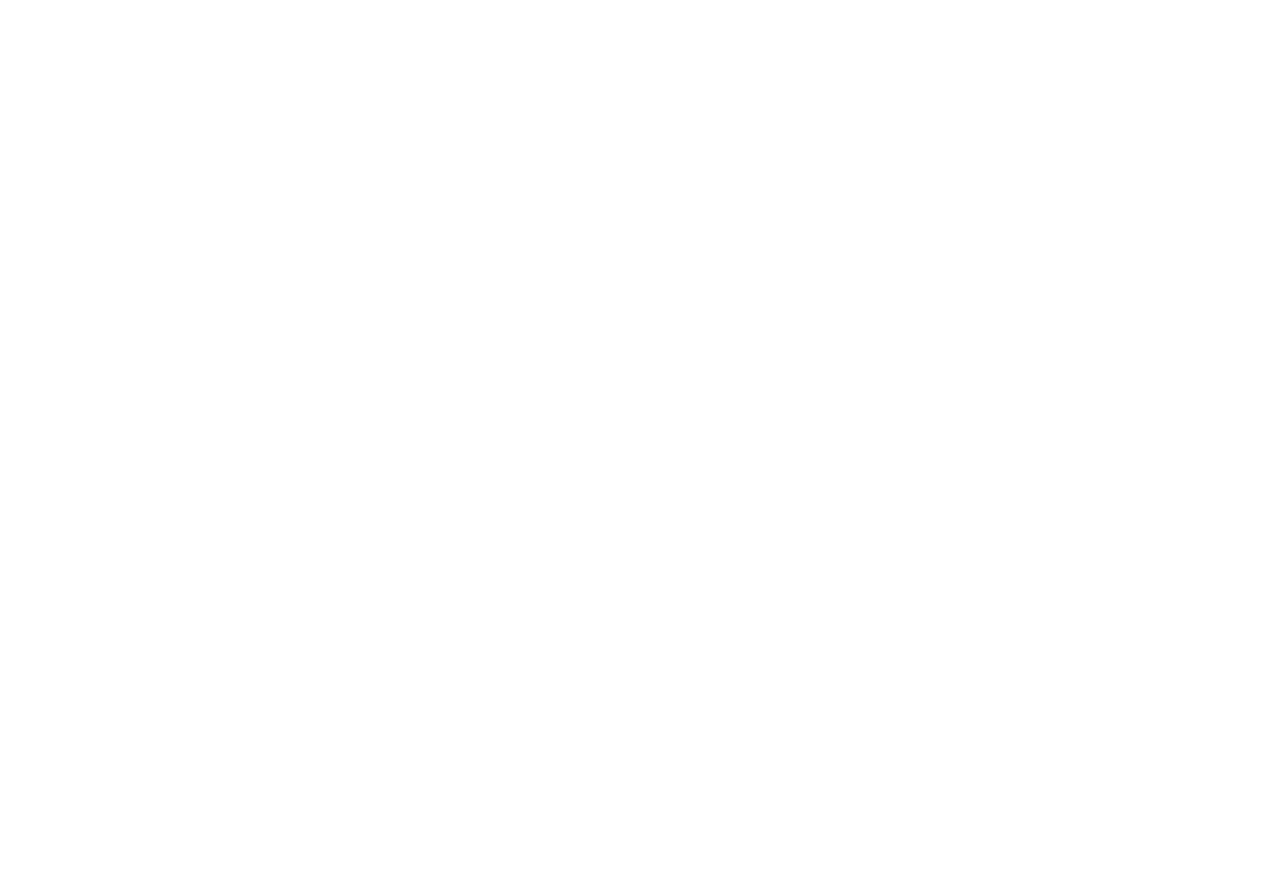
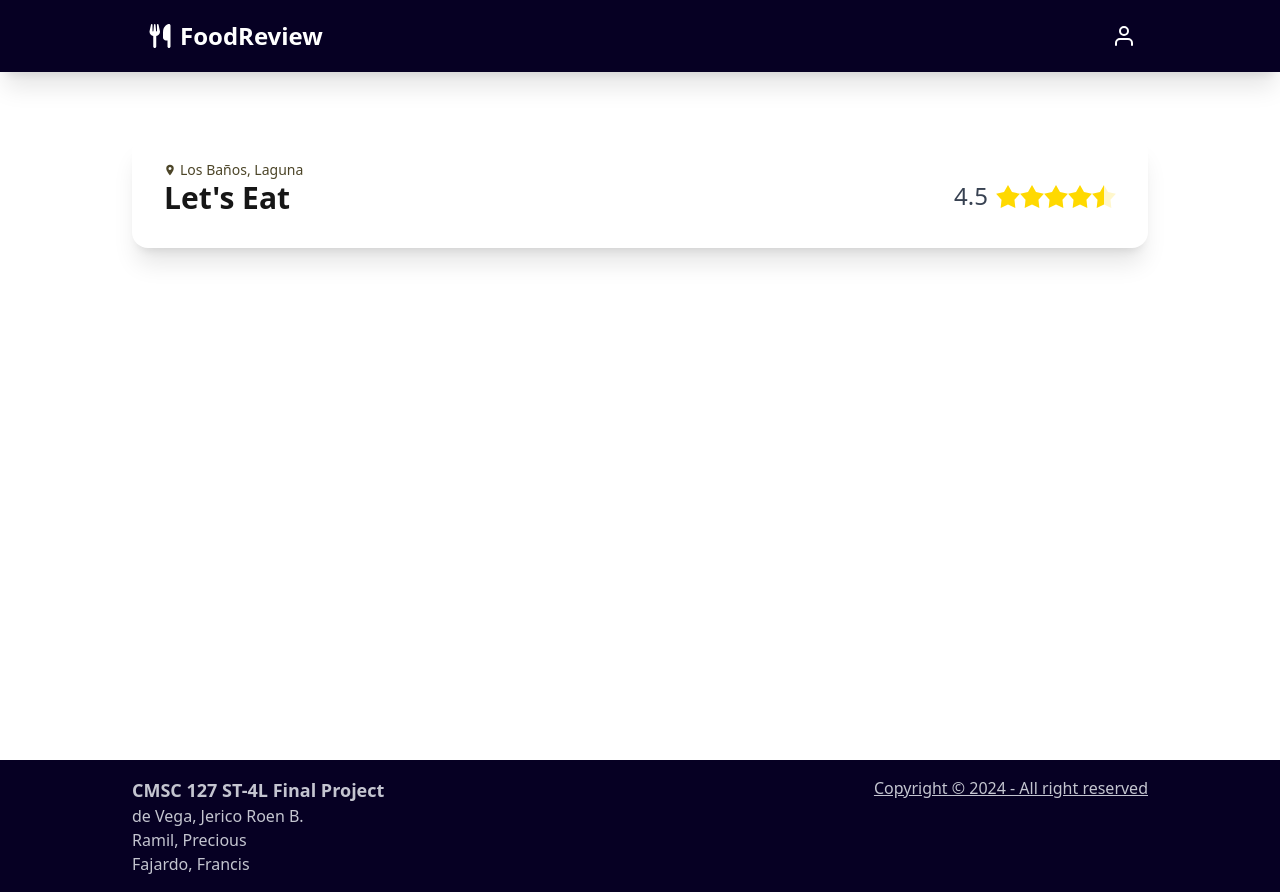
Before and after one commit to fofajardo/cmsc127-food-review, a React (Vite) app: page /establishment in a window 1280 px wide. Before the commit this address had no page. Before the commit the page ends 800 px from the top, so only its background shows below. Built offline with nearby package versions, Linux system fonts and the light colour scheme.

Commit message:
chore: created initial establishment page.

```diff
--- a/src/App.tsx
+++ b/src/App.tsx
@@ -6,6 +6,7 @@
 import { EstablishmentFeedPage } from "./pages/FeedPage.tsx";
 import { Signup } from "./pages/SignUpPage.tsx";
 import { Login } from "./pages/LoginPage.tsx";
+import { EstablishmentPage } from "./pages/EstablishmentPage.tsx";
 
 function App() {
   return (
@@ -13,6 +14,7 @@
       <Routes>
         <Route path="/" element={<HomePage />} />
         <Route path="/feed" element={<EstablishmentFeedPage />} />
+        <Route path="/establishment" element={<EstablishmentPage />} />
         <Route path="/login" element={<Login />} />
         <Route path="/signup" element={<Signup />} />
       </Routes>
--- /dev/null
+++ b/src/pages/EstablishmentPage.tsx
@@ -0,0 +1,40 @@
+import React, { useState } from "react";
+import { NavigationBar } from "../components/common/NavigationBar.tsx";
+import { Footer } from "../components/common/Footer.tsx";
+import { IoLocationSharp } from "react-icons/io5";
+import { RatingStarIndicator } from "../components/common/RatingStarIndicator.tsx";
+import { sampleEstablishment } from "../models/Establishment.ts";
+
+export function EstablishmentPage() {
+  const [establishment, setEstablishments] = useState(sampleEstablishment);
+  return (
+    <div className="flex flex-col items-center">
+      <NavigationBar />
+      <div className="flex min-h-[86vh] w-full max-w-[1080px] flex-1 flex-col items-stretch p-8">
+        <div className="card bg-white shadow-xl my-8 flex flex-col">
+          <div className={"card-body gap-0 pt-6"}>
+            <div
+              className="flex-row flex items-center text-lg gap-1 text-primary-content
+            "
+            >
+              <IoLocationSharp className="text-xs" />
+              <p className="text-sm">{establishment.location}</p>
+            </div>
+
+            <div className="flex flex-row justify-between items-start">
+              <h2 className="text-left text-3xl font-bold">
+                {establishment.name}
+              </h2>
+              <div className="flex flex-col justify-between">
+                <div className="card-actions flex-col">
+                  <RatingStarIndicator rating={establishment.average_rating} />
+                </div>
+              </div>
+            </div>
+          </div>
+        </div>
+      </div>
+      <Footer />
+    </div>
+  );
+}
```
